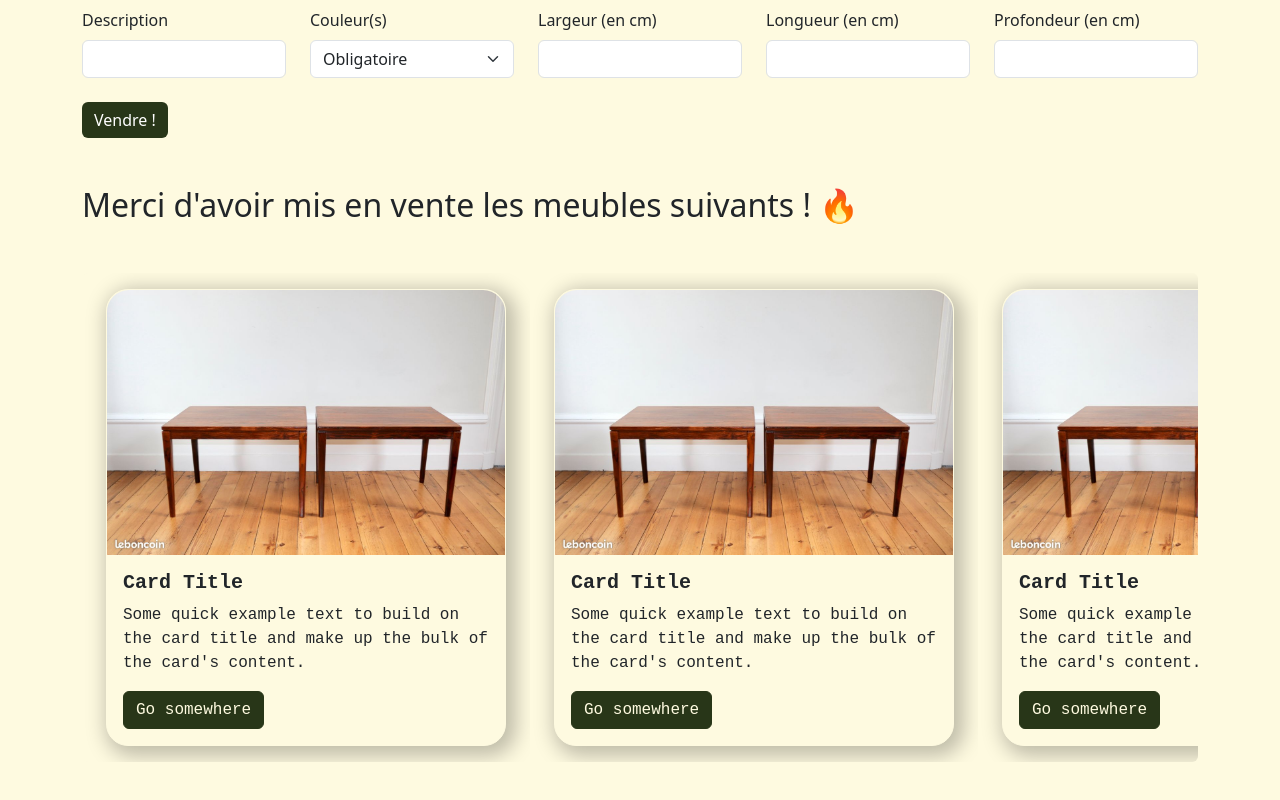
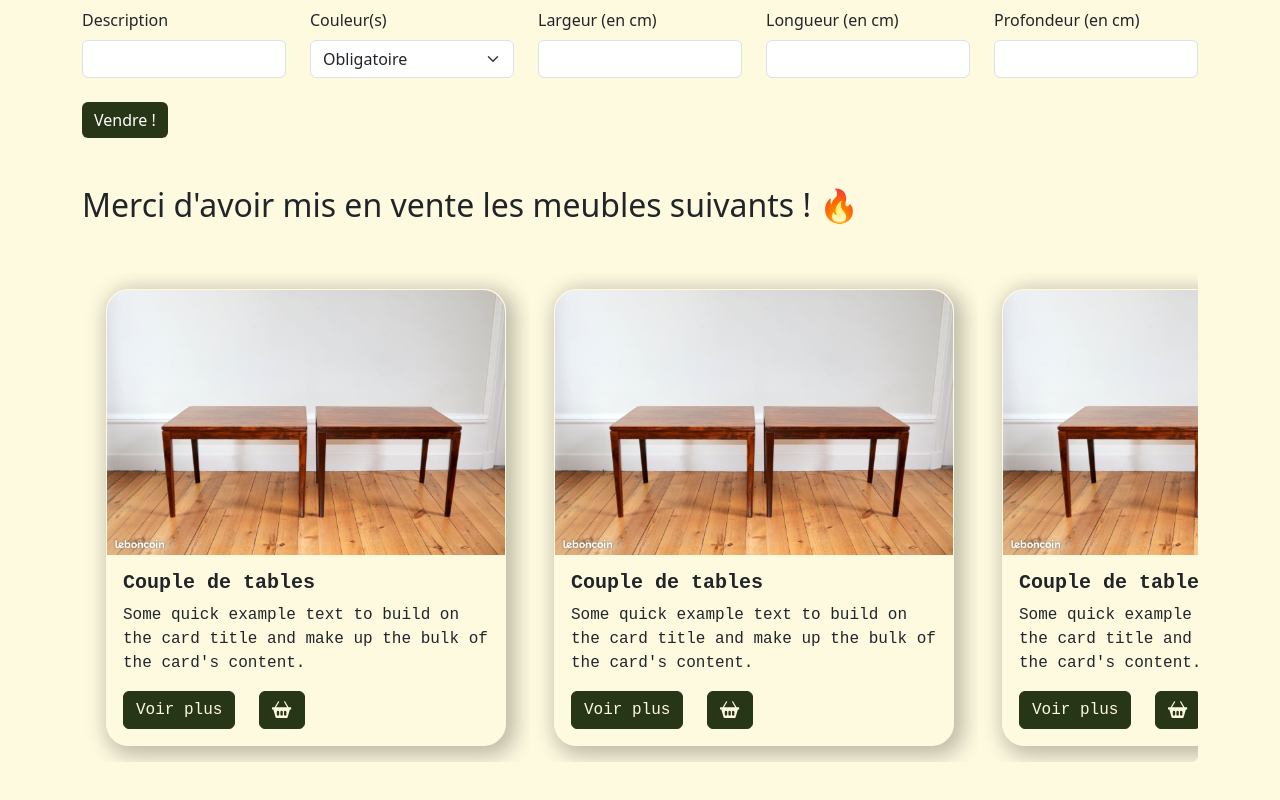
Before and after one commit to adatechschool/projet-collectif-site-e-commerce-de-mobilier-Consonea, a React (Create React App) app in the folder client/: page /profile in a window 1280 px wide. Shown: the part 324-1124 px from the top of the page. Built offline with nearby package versions, Linux system fonts and the light colour scheme.

Commit message:
ajout bouton panier sur article

```diff
--- a/client/src/components/Article.js
+++ b/client/src/components/Article.js
@@ -1,6 +1,7 @@
 //import Button from 'react-bootstrap';
 import { Card, Button } from 'react-bootstrap';
 import tableBasse from '../images/tableBasse.jpg';
+import { BsFillBasket2Fill } from "react-icons/bs";
 
 function Article() {
 
@@ -18,7 +19,7 @@ function Article() {
     width: '25rem',
     marginTop: '3rem',
     margin: '0.5rem',
-    fontFamily: 'Courier New'
+    fontFamily: 'Courier New',
   };
 
   return (
@@ -28,12 +29,13 @@ function Article() {
     <Card style={cardStyle}>
       <Card.Img style={{ borderRadius: '22px 22px 0 0' }} src={tableBasse} />
       <Card.Body>
-        <Card.Title style={{fontWeight:'bold'}}>Card Title</Card.Title>
+        <Card.Title style={{fontWeight:'bold'}}>Couple de tables</Card.Title>
         <Card.Text>
           Some quick example text to build on the card title and make up the
           bulk of the card's content.
         </Card.Text>
-        <Button style={buttonStyle}>Go somewhere</Button>
+        <Button style={buttonStyle}>Voir plus</Button>
+        <Button style={buttonStyle} className='ms-4'> <BsFillBasket2Fill style={{ fontSize: "1.2em", color: "#FEFAE0" }} /></Button>
       </Card.Body>
     </Card>
 
--- a/client/src/components/Basket.js
+++ b/client/src/components/Basket.js
@@ -25,7 +25,7 @@ function Basket() {
           <Offcanvas.Title>Purchases</Offcanvas.Title>
         </Offcanvas.Header>
         <Offcanvas.Body>
-          Importer ici les articles achetés par l'utilisateurs
+          Votre panier
         </Offcanvas.Body>
       </Offcanvas>
     </>
```
